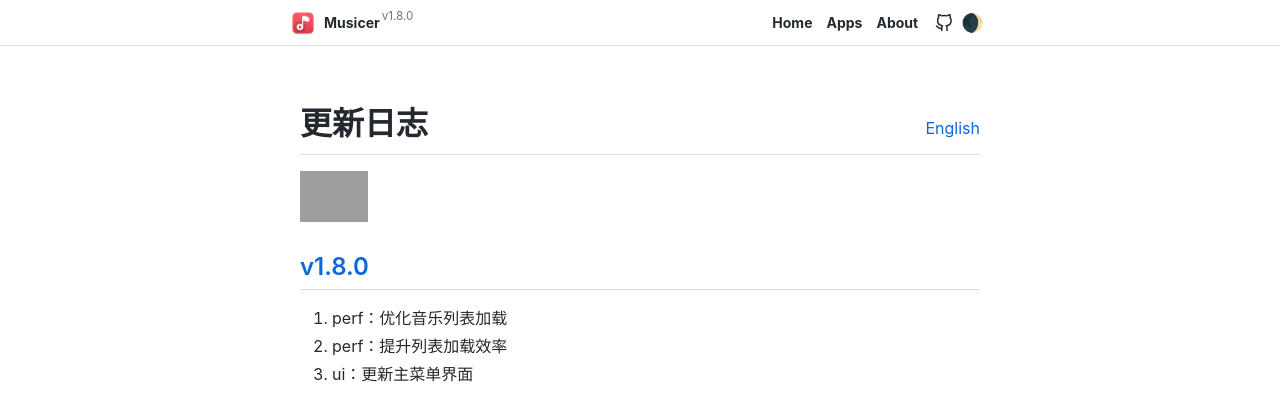
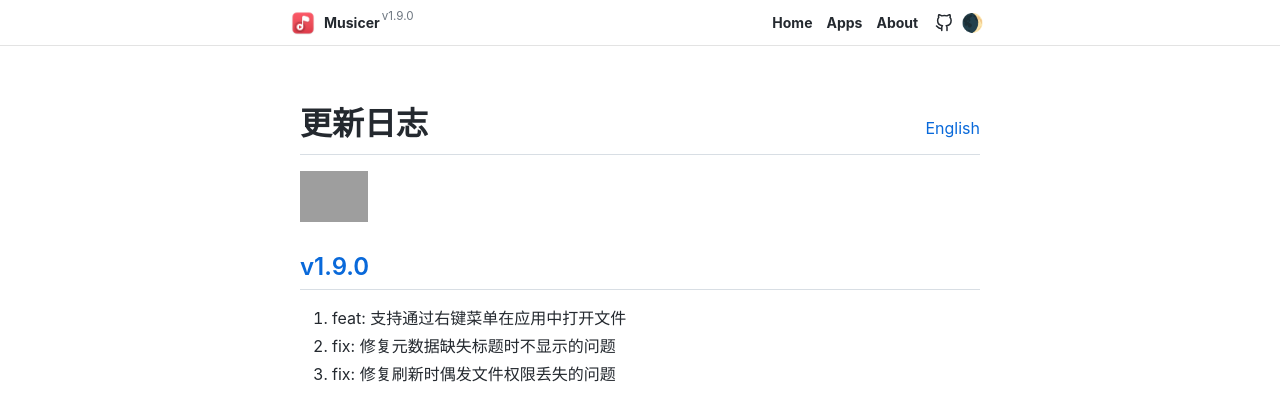
Before and after one commit to jaywcjlove/musicer, a plain HTML site: page CHANGELOG.zh.html in a window 1280 px wide. Shown: the top 407 px of the page. Drawn offline with Linux system fonts and the light colour scheme; grey boxes are pictures that could not be loaded; some icons are missing.

Commit message:
released v1.9.0 ef96954bf71328b1413dfda67126a0477924bdda

```diff
--- a/CHANGELOG.zh.html
+++ b/CHANGELOG.zh.html
@@ -4,7 +4,7 @@
     <meta charset="UTF-8">
     <meta http-equiv="X-UA-Compatible" content="IE=edge">
     <meta name="viewport" content="width=device-width, initial-scale=1.0">
-    <title>更新日志 Musicer v1.8.0</title>
+    <title>更新日志 Musicer v1.9.0</title>
     <meta name="description" content="迷你便捷的本地音乐播放器，轻巧实用，专为播放本地音频而设计，支持多种常见音频格式，随时随地畅听您的音乐！">
     <meta name="keywords" content="music,player,local,audio,offline,waveform,mini,toolbar">
     <link rel="stylesheet" type="text/css" href="css/main.css?v=1.34.2">
@@ -20,8 +20,8 @@
   </head>
   <body id="idoctotop"><a href="#idoctotop" class="gototop">top</a>
     <header class="header">
-      <article class="inner warpper" style="max-width:720px;"><a class="logo" href="index.html"><img alt="Musicer <sup>v1.8.0</sup> logo" src="assets/logo.png">
-<span class="title">Musicer <sup>v1.8.0</sup></span></a>
+      <article class="inner warpper" style="max-width:720px;"><a class="logo" href="index.html"><img alt="Musicer <sup>v1.9.0</sup> logo" src="assets/logo.png">
+<span class="title">Musicer <sup>v1.9.0</sup></span></a>
         <div class="content">
           <ul class="menu">
             <li><a href="index.html" target="" class="">Home</a></li>
@@ -38,6 +38,12 @@
       <markdown-style theme-auto-switch-disabled="">
         <p align="right" style="float: right; bottom: -36px; position: relative;"><a href="./CHANGELOG.html">English</a></p><!--rehype:style=float: right; bottom: -36px; position: relative;-->
         <h1 id="更新日志"><a aria-hidden="true" tabindex="-1" href="#更新日志" class="anchor"><span class="icon icon-link"></span></a>更新日志</h1><a target="_blank" href="https://apps.apple.com/app/musicer/6745227444" title="Musicer for macOS"><img alt="Musicer AppStore" src="https://jaywcjlove.github.io/sb/download/macos.svg" height="51"></a>
+        <h2 id="v190"><a aria-hidden="true" tabindex="-1" href="#v190" class="anchor"><span class="icon icon-link"></span></a><a href="https://github.com/jaywcjlove/musicer/releases/tag/v1.9.0">v1.9.0</a></h2>
+        <ol>
+          <li>feat: 支持通过右键菜单在应用中打开文件</li>
+          <li>fix: 修复元数据缺失标题时不显示的问题</li>
+          <li>fix: 修复刷新时偶发文件权限丢失的问题</li>
+        </ol>
         <h2 id="v180"><a aria-hidden="true" tabindex="-1" href="#v180" class="anchor"><span class="icon icon-link"></span></a><a href="https://github.com/jaywcjlove/musicer/releases/tag/v1.8.0">v1.8.0</a></h2>
         <ol>
           <li>perf：优化音乐列表加载</li>
```
Also changed, not shown: CHANGELOG.html (+9 -3 lines), feedback.html (+3 -3 lines), feedback.zh.html (+3 -3 lines), index.html (+3 -3 lines), index.zh.html (+3 -3 lines), privacy-policy.html (+3 -3 lines), privacy-policy.zh.html (+3 -3 lines), terms-of-service.html (+3 -3 lines), terms-of-service.zh.html (+3 -3 lines).
